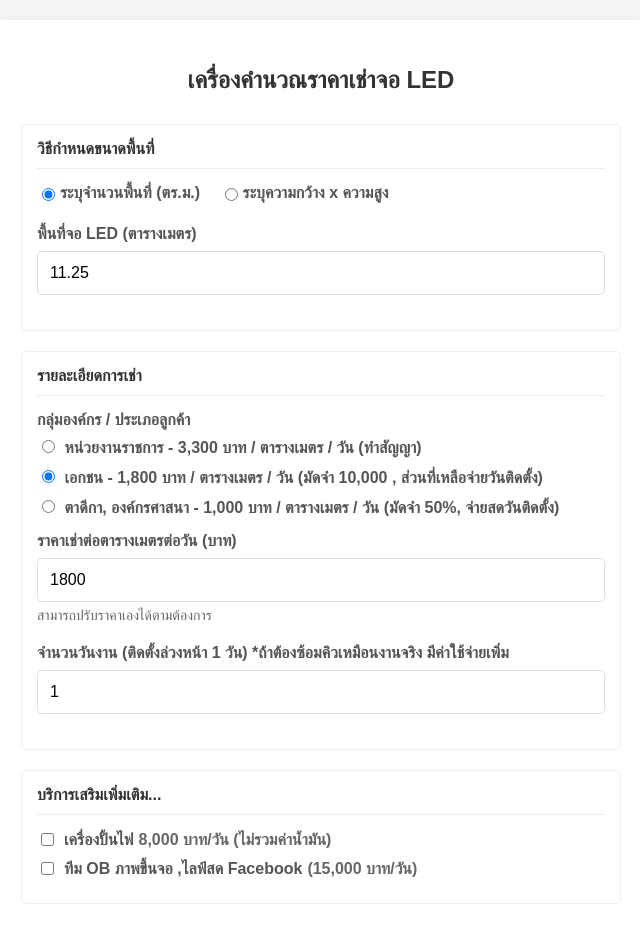
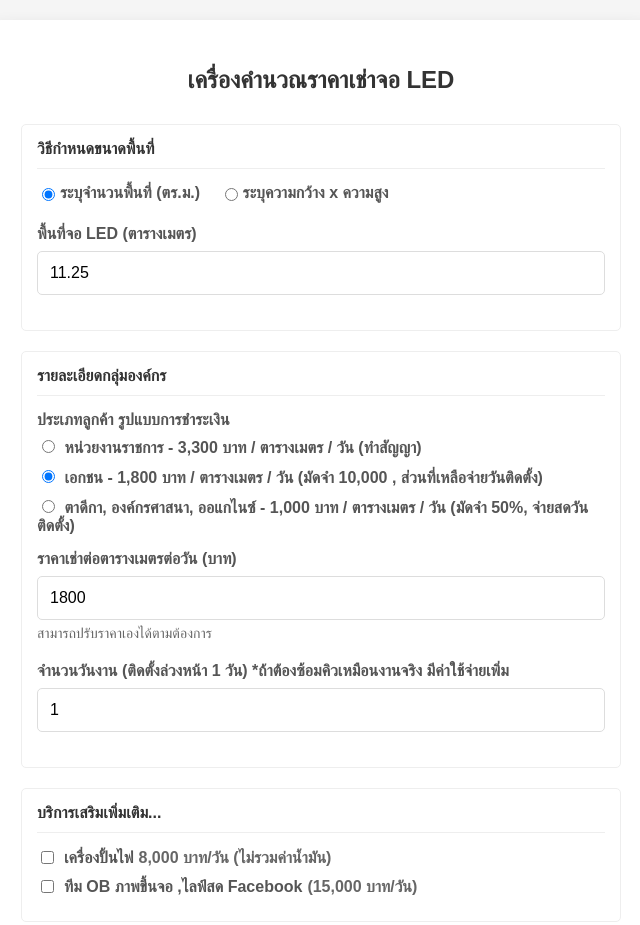
Before and after one commit to singfirewire/LED, a plain HTML site: page index.html in a window 1280 px wide. Shown: the top 925 px of the page, without its empty margins (319-959 px from the left). Drawn offline with Linux system fonts and the light colour scheme.

Commit message:
Update index.html

```diff
--- a/index.html
+++ b/index.html
@@ -188,10 +188,10 @@
         </div>
 
         <div class="form-section">
-            <div class="form-section-title">รายละเอียดการเช่า</div>
+            <div class="form-section-title">รายละเอียดกลุ่มองค์กร</div>
 
             <div class="form-group">
-                <label>กลุ่มองค์กร / ประเภอลูกค้า</label>
+                <label>ประเภทลูกค้า รูปแบบการชำระเงิน</label>
                 <div class="radio-group" style="margin-bottom: 15px;">
                     <label class="radio-label" style="display: block; margin-bottom: 10px;">
                         <input type="radio" name="customerType" value="government" data-price="3300"> หน่วยงานราชการ - 3,300 บาท / ตารางเมตร / วัน (ทำสัญญา)
@@ -200,7 +200,7 @@
                         <input type="radio" name="customerType" value="private" data-price="1800" checked> เอกชน  - 1,800 บาท / ตารางเมตร / วัน (มัดจำ 10,000 , ส่วนที่เหลือจ่ายวันติดตั้ง)
                     </label>
                     <label class="radio-label" style="display: block;">
-                        <input type="radio" name="customerType" value="religious" data-price="1000"> ตาดีกา, องค์กรศาสนา  - 1,000 บาท / ตารางเมตร / วัน (มัดจำ 50%, จ่ายสดวันติดตั้ง)
+                        <input type="radio" name="customerType" value="religious" data-price="1000"> ตาดีกา, องค์กรศาสนา, ออแกไนซ์  - 1,000 บาท / ตารางเมตร / วัน (มัดจำ 50%, จ่ายสดวันติดตั้ง)
                     </label>
                 </div>
 
```
